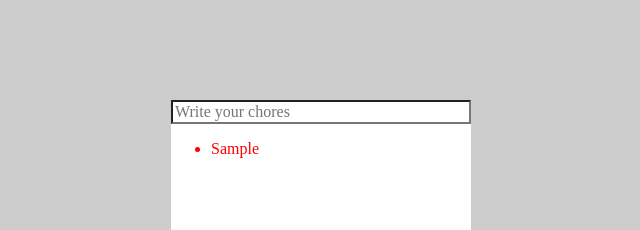
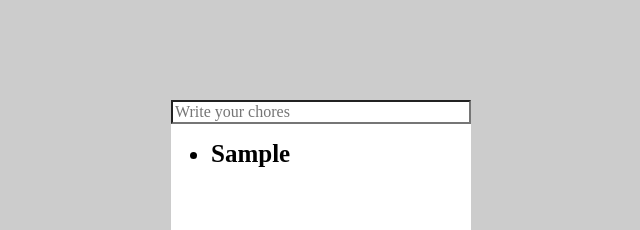
Before and after one commit to Wiktor124/TodoList, a plain HTML site: page index.html in a window 1280 px wide. Both pictures are taken after typing "Sample" into the empty fields and a click on the input "Add". Shown: the top 230 px of the page, without its empty margins (319-959 px from the left). Drawn offline with nearby package versions, Linux system fonts and the light colour scheme.

Commit message:
new properties

```diff
--- a/css/style.css
+++ b/css/style.css
@@ -29,5 +29,6 @@ input[type="submit"] {
 }
 
 .chores {
-    color: red;
+    font-size: 25px;
+    font-weight: bolder;
 }
```
